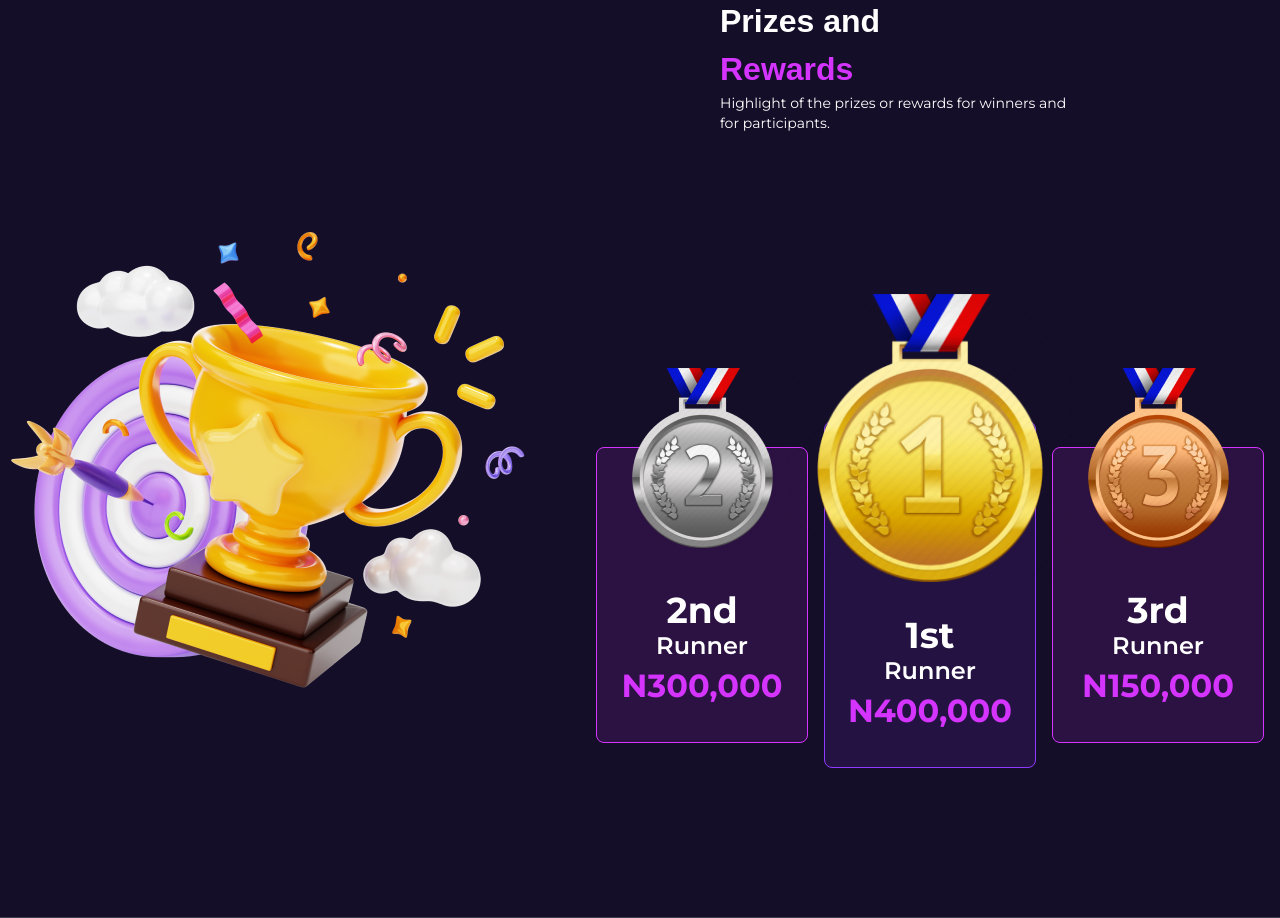
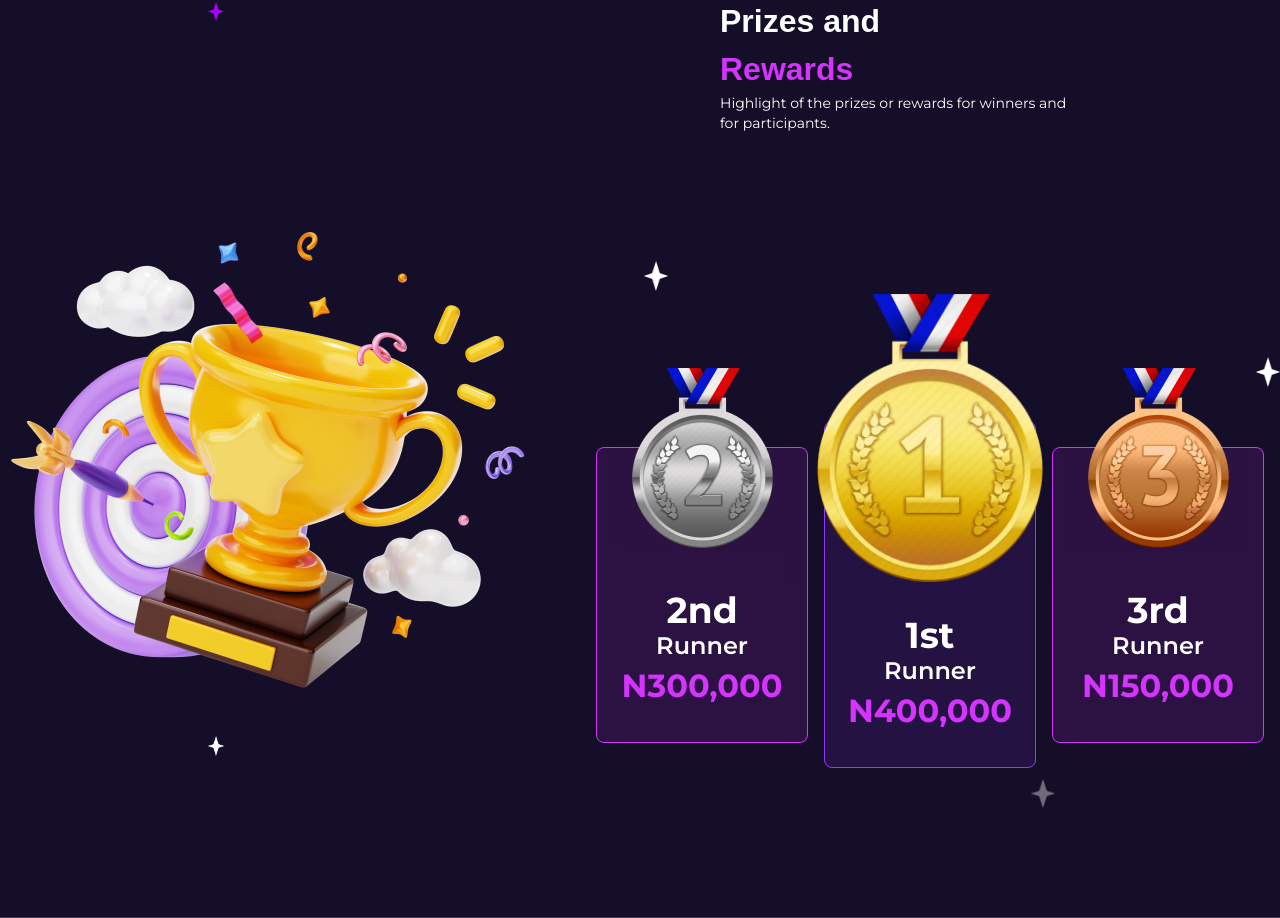
Before and after one commit to JacceyCode/getlinked, a React (Vite) app: page / in a window 1280 px wide. Shown: the part 5678-6596 px from the top of the page. Built offline with nearby package versions, Linux system fonts and the light colour scheme; a web font is replaced by a local one.

Commit message:
prize section part 3

```diff
--- a/src/features/PrizeAndReward.jsx
+++ b/src/features/PrizeAndReward.jsx
@@ -14,20 +14,35 @@ function PrizeAndReward() {
         </section>
 
         <section className="flex items-center gap-12">
-          <section className="">
+          <section className="relative">
             <section>
               <img className="w-full" src="/trophy.png" alt="Trophy" />
             </section>
             {/* <section className="absolute -top-20 left-24">
               <img
-                className="w-full mix-blend-color-dodge"
+                className="w-full mix-blend-soft-light"
                 src="/Purple-Lens-Flare.png"
                 alt="Purple Flare"
               />
             </section> */}
+
+            {/* /////////////Stars/////////////////// */}
+            <img
+              className="absolute -top-52 left-52 w-4"
+              src="/star.png"
+              alt="star"
+              loading="lazy"
+            />
+
+            <img
+              className="absolute -bottom-16 left-52 w-4"
+              src="/star-white.png"
+              alt="star"
+              loading="lazy"
+            />
           </section>
 
-          <section className="flex items-center gap-4 pt-72">
+          <section className="relative flex items-center gap-4 pt-72">
             {/* 1st */}
             <section className="relative flex h-[18.5rem] w-[13.25rem] flex-col items-center justify-end rounded-lg border border-secondary bg-secondary/[0.12] pb-[2rem]">
               <img
@@ -74,6 +89,28 @@ function PrizeAndReward() {
                 <p className="text-[2rem] font-bold text-secondary">N150,000</p>
               </section>
             </section>
+
+            {/* /////////////Stars/////////////////// */}
+            <img
+              className="absolute left-12 top-32 w-6"
+              src="/star-white.png"
+              alt="star"
+              loading="lazy"
+            />
+
+            <img
+              className="absolute -right-4 top-56 w-6"
+              src="/star-white.png"
+              alt="star"
+              loading="lazy"
+            />
+
+            <img
+              className="absolute -bottom-10 left-[27.2rem] w-6"
+              src="/star-gray.png"
+              alt="star"
+              loading="lazy"
+            />
           </section>
         </section>
       </section>
```
